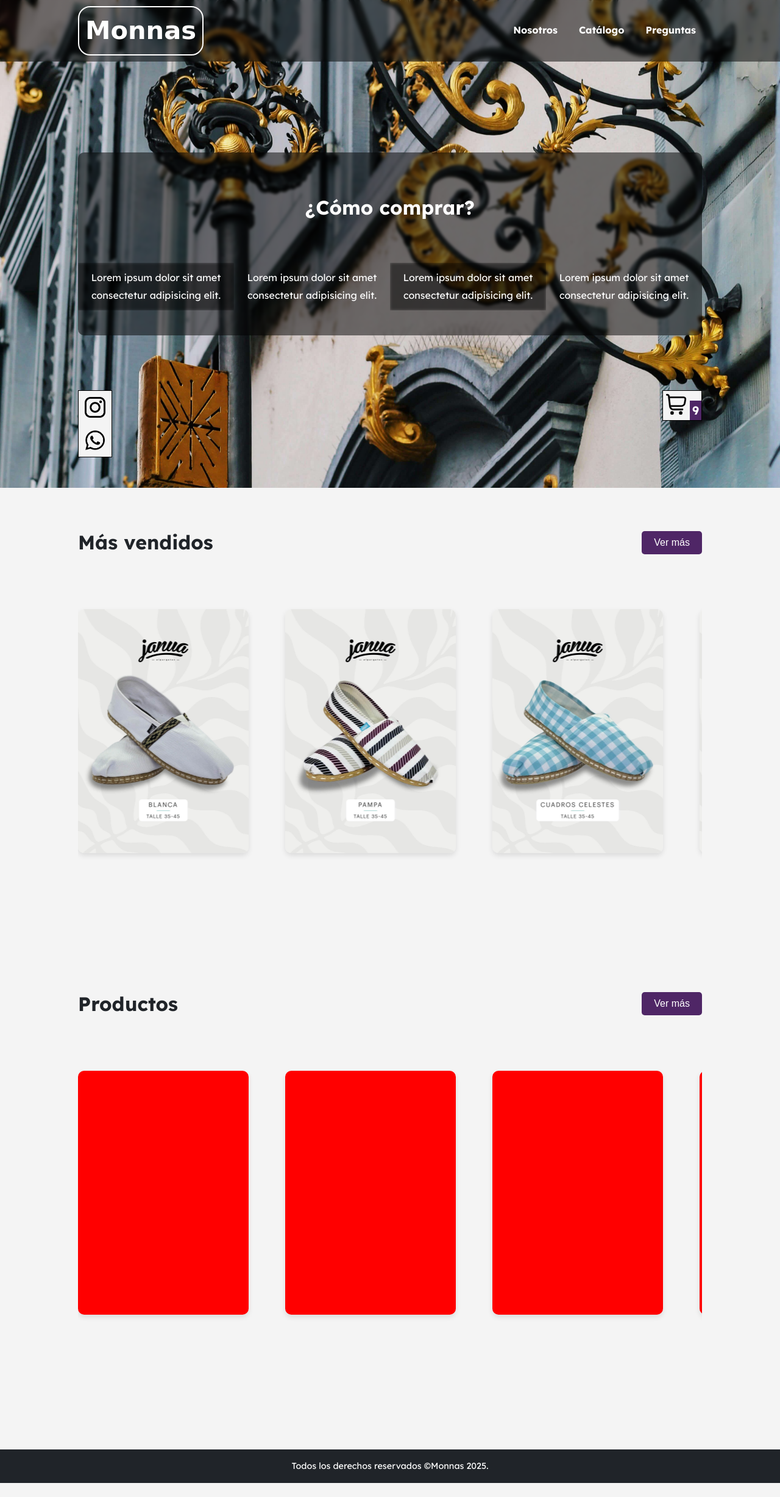
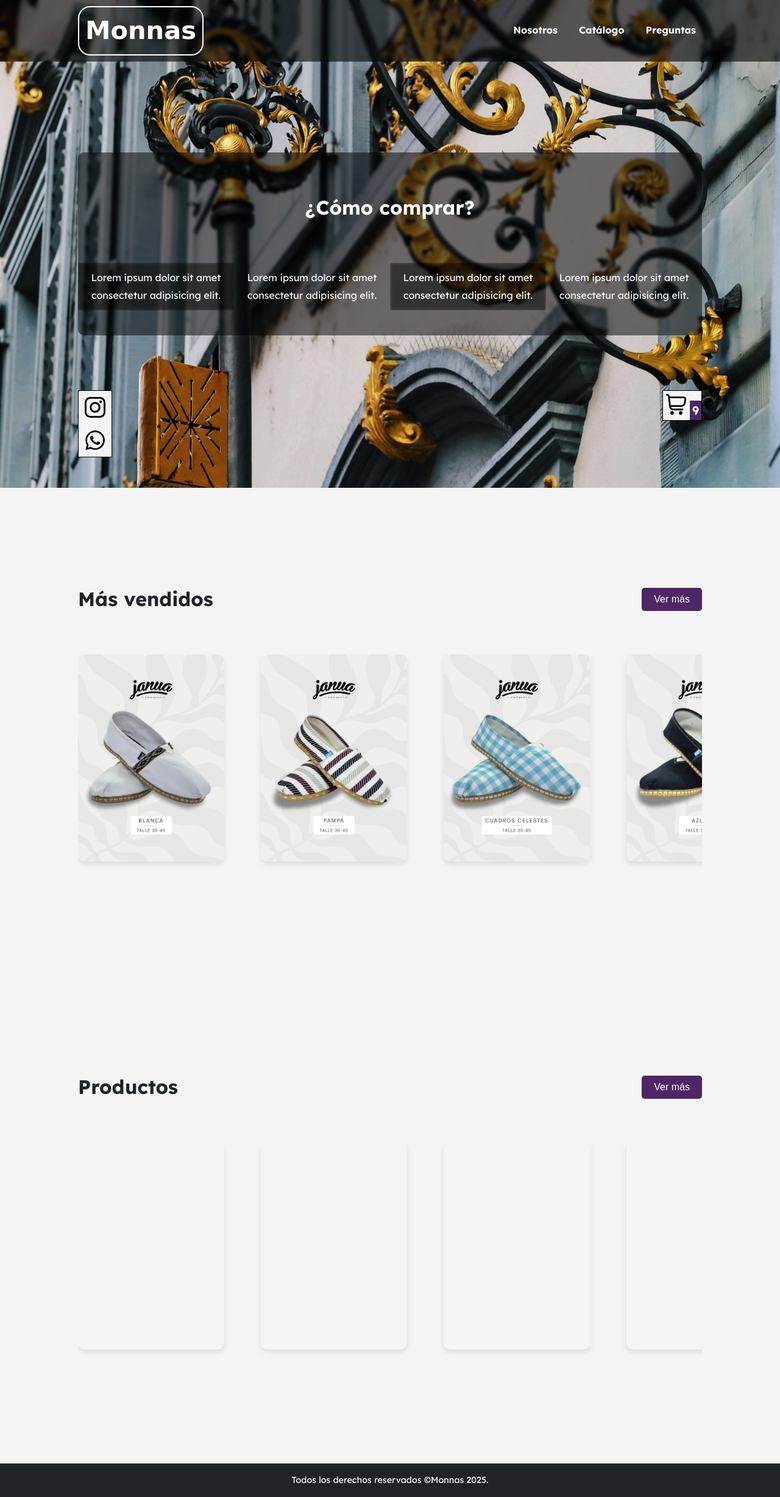
Before and after one commit to CaceresFederico/monnas, a plain HTML site: page index.html in a window 1280 px wide. Shown: the whole page at 61% size. Before the commit the page ends 2432 px from the top, so only its background shows below. Drawn offline with Linux system fonts and the light colour scheme; a web font is replaced by a local one.

Commit message:
Landind page enhanced vh with dvh unit mobile, Carousel products now use scroll snap for smooth effect, Deleted css unnecessary

```diff
--- a/index.html
+++ b/index.html
@@ -142,7 +142,7 @@
       </section>
 
       <!-- PRODUCTS PAGE -->
-      <section class="products-page">
+      <section class="product-page">
         <div class="head">
           <h3>Productos</h3>
           <button type="button" class="btn-style btn-purple">Ver más</button>
--- a/style.css
+++ b/style.css
@@ -39,9 +39,6 @@ h3,
 h4 {
   margin-bottom: 0px;
 }
-.landing-number {
-  font-size: 1.8rem;
-}
 h3 {
   font-size: 2rem;
   font-weight: bold;
@@ -54,8 +51,8 @@ h3 {
   top: 0;
   left: 0;
   min-width: 100vw;
-  background-color: var(--black-transparent);
-  backdrop-filter: blur(3px); /* Efecto de desenfoque en el fondo */
+  background-color: rgba(0, 0, 0, 0.6);
+  backdrop-filter: blur(3px);
   z-index: 1000;
 }
 .navbar {
@@ -75,11 +72,6 @@ h3 {
   border: 2px solid white;
   padding: 5px 10px;
   border-radius: 20px;
-}
-.logo,
-.cart-icon,
-.btn-style {
-  transition: all 0.4s ease; /* Unifica la transición base */
 }
 .logo:hover,
 .cart-icon:hover,
@@ -110,9 +102,9 @@ h3 {
 .shop-bag {
   width: 34px;
 }
-.shop-bag:hover{
+.shop-bag:hover {
   scale: 1.2;
-  transition: all 0.4s ease;
+  transition: all 0.2s ease;
 }
 .shop-cart {
   border: 1px solid black;
@@ -167,7 +159,7 @@ main {
   background-image: url(./src/landing-img.jpg);
   background-size: cover;
   background-position: center;
-  min-height: 100vh;
+  min-height: 100dvh;
   display: flex;
   flex-direction: column;
   justify-content: center;
@@ -207,26 +199,70 @@ main {
 
 /* SECCIÓN MÁS VENDIDOS */
 .bestseller-container {
-  max-width: 80vw;
+  display: flex;
+  flex-direction: column;
+  align-items: center;
+  justify-content: center;
+  min-height: 100vh;
+  text-align: center;
   margin: 0 auto;
-  padding: 0;
-  margin: 4rem auto;
 }
 .head {
   display: flex;
   justify-content: space-between;
   align-items: center;
   margin-bottom: 4rem;
+  width: 80vw;
+}
+
+/* ======================== PRODUCTS PAGE ======================== */
+.product-page {
+  display: flex;
+  flex-direction: column;
+  align-items: center;
+  justify-content: center;
+  min-height: 100vh;
+  text-align: center;
+  margin: 0 auto;
+}
+.product-page h2 {
+  font-size: 3rem;
+  margin-bottom: 2rem;
+  color: var(--black);
+  color: var(--purple-light);
+}
+.product-text {
   width: 100%;
+  padding: 20px;
+  background-color: var(--black-transparent);
+  backdrop-filter: blur(10px);
+  color: var(--white);
+  border-radius: 0 0 10px 10px;
+  opacity: 0;
+  transition: opacity 0.3s ease-in-out;
+  font-size: 0.8rem;
+  z-index: 100;
+}
+.product-text .btn-style {
+  margin-top: 10px;
+}
+.product-text h4 {
+  font-size: 1.5rem;
+  margin-top: 0;
+}
+.product-text .price {
+  font-size: 1.4rem;
+  font-weight: bold;
 }
 
 /* Carousel de productos responsivo */
 .product-list {
   display: flex;
-  max-width: 80vw;
-  overflow-x: auto; /* Permite el scroll horizontal */
+  align-items: center;
+  width: max(240px, 80vw);
+  overflow-x: auto;
+  scroll-snap-type: x mandatory;
   scroll-behavior: smooth; /* Desplazamiento suave al navegar */
-  padding: 20px 0; /* Espacio vertical dentro del slider */
   gap: 60px; /* Espacio entre las tarjetas */
   scrollbar-width: none; /* Firefox */
   -ms-overflow-style: none; /* IE and Edge */
@@ -240,7 +276,7 @@ main {
   border-radius: 10px;
   background-size: cover;
   background-position: center;
-  height: 400px;
+  height: 340px;
   flex-direction: column;
   justify-content: flex-end;
   box-shadow: 0 4px 8px rgba(0, 0, 0, 0.1);
@@ -249,7 +285,8 @@ main {
   overflow: hidden;
   margin-bottom: 30px;
   cursor: pointer;
-  flex: 0 0 280px; /* No crecer, no encoger, base de 280px */
+  scroll-snap-align: center;
+  flex: 0 0 240px; /* No crecer, no encoger, base de 280px */
 }
 
 /* Efecto hover: levanta la tarjeta y muestra la información */
@@ -259,7 +296,6 @@ main {
 }
 
 /* IMÁGENES DE LOS PRODUCTOS */
-/* Se enlazan las imágenes de fondo para cada tarjeta */
 .product-1 {
   background-image: url(./src/product-img-1.jpeg);
 }
@@ -279,32 +315,9 @@ main {
   background-image: url(./src/product-img-6.jpeg);
 }
 
-.product-text {
-  width: 100%;
-  padding: 20px;
-  background-color: var(--black-transparent);
-  backdrop-filter: blur(10px);
-  color: var(--white);
-  border-radius: 0 0 10px 10px;
-  opacity: 0;
-  transition: opacity 0.3s ease-in-out;
-  font-size: 0.8rem;
-  z-index: 100;
-}
-.product-text .btn-style {
-  margin-top: 10px;
-}
 /* Al pasar el mouse, el texto del producto se hace visible */
 .product-item:hover .product-text {
   opacity: 1;
-}
-.product-text h4 {
-  font-size: 1.5rem;
-  margin-top: 0;
-}
-.product-text .price {
-  font-size: 1.4rem;
-  font-weight: bold;
 }
 
 /* BOTONES */
@@ -316,7 +329,6 @@ main {
   cursor: pointer;
   font-size: 1rem;
   color: var(--white);
-  transition: background-color 0.3s ease;
 }
 .btn-purple {
   background-color: var(--purple-light);
@@ -324,31 +336,7 @@ main {
 .btn-purple:hover {
   background-color: var(--purple);
 }
-/* ======================== PRODUCTS PAGE ======================== */
-.products-page {
-  display: flex;
-  flex-direction: column;
-  align-items: center;
-  justify-content: center;
-  /* padding: 2rem; */
-  background-color: var(--bg-light);
-  min-height: 100vh;
-  /* padding-top: 10vh; */
-  text-align: center;
-  overflow: hidden;
-  max-width: 80vw;
-  margin: 0 auto;
-}
-.products-page h2 {
-  font-size: 3rem;
-  margin-bottom: 2rem;
-  color: var(--black);
-  color: var(--purple-light);
-}
 
-.products-page .product-item {
-  background-color: red;
-}
 /* ======================== FOOTER ======================== */
 .footer {
   width: 100%;
@@ -356,7 +344,6 @@ main {
   color: var(--white);
   text-align: center;
   padding: 1rem 0;
-  margin-top: 4rem;
 }
 .footer-text {
   margin: 0;
@@ -364,7 +351,7 @@ main {
 }
 
 /* ======================== MEDIA QUERIES ======================== */
-/* Reglas para adaptar el diseño a pantallas más pequeñas */
+/* <768px RESOLUTION SM MD */
 @media (max-width: 767px) {
   /* Navegación para móviles */
   .navbar {
@@ -386,7 +373,7 @@ main {
   }
   .nav-item {
     padding: 5px 10px;
-    font-size: 0.9rem;
+    font-size: 0.8rem;
   }
   .landing-text {
     padding: 40px 0px;
@@ -394,19 +381,18 @@ main {
   }
   .landing-page p {
     margin: 0px auto;
-    font-size: 0.9rem;
+    font-size: 0.8rem;
   }
   .landing-page h1 {
-    font-size: 1.8rem;
+    font-size: 1.6rem;
   }
   .head {
     flex-direction: column;
     gap: 15px;
   }
-  .product-item {
-    width: 90%;
-  }
 }
+
+/* 768px> RESOLUTION MD LG */
 @media (min-width: 768px) {
   .landing-text {
     margin: 0;
```
